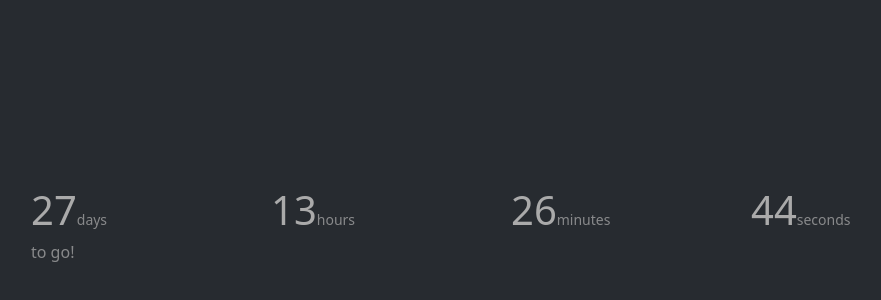
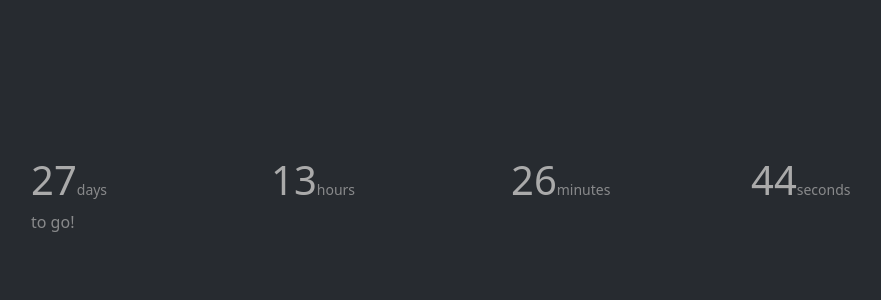
Before and after one commit to sunnz/metamon, a Next.js app: page / in a window 1280 px wide. Shown: the part 170-470 px from the top of the page, without its empty margins (141-1022 px from the left). Built offline with nearby package versions, Linux system fonts and the light colour scheme.

Commit message:
refactor: use inline style instead of bootstrap utilities

```diff
--- a/pages/index.tsx
+++ b/pages/index.tsx
@@ -19,7 +19,7 @@ const Home: NextPage = () => {
   setTimeout(() => setStart(new Date()), 990);
 
   return (
-    <div className="position-absolute vw-100 translate-middle top-50 start-50">
+    <div style={{ marginTop: "40vh" }}>
       <Head>
         <title>countdown</title>
         <link rel="icon" href="/favicon.ico" />
```
